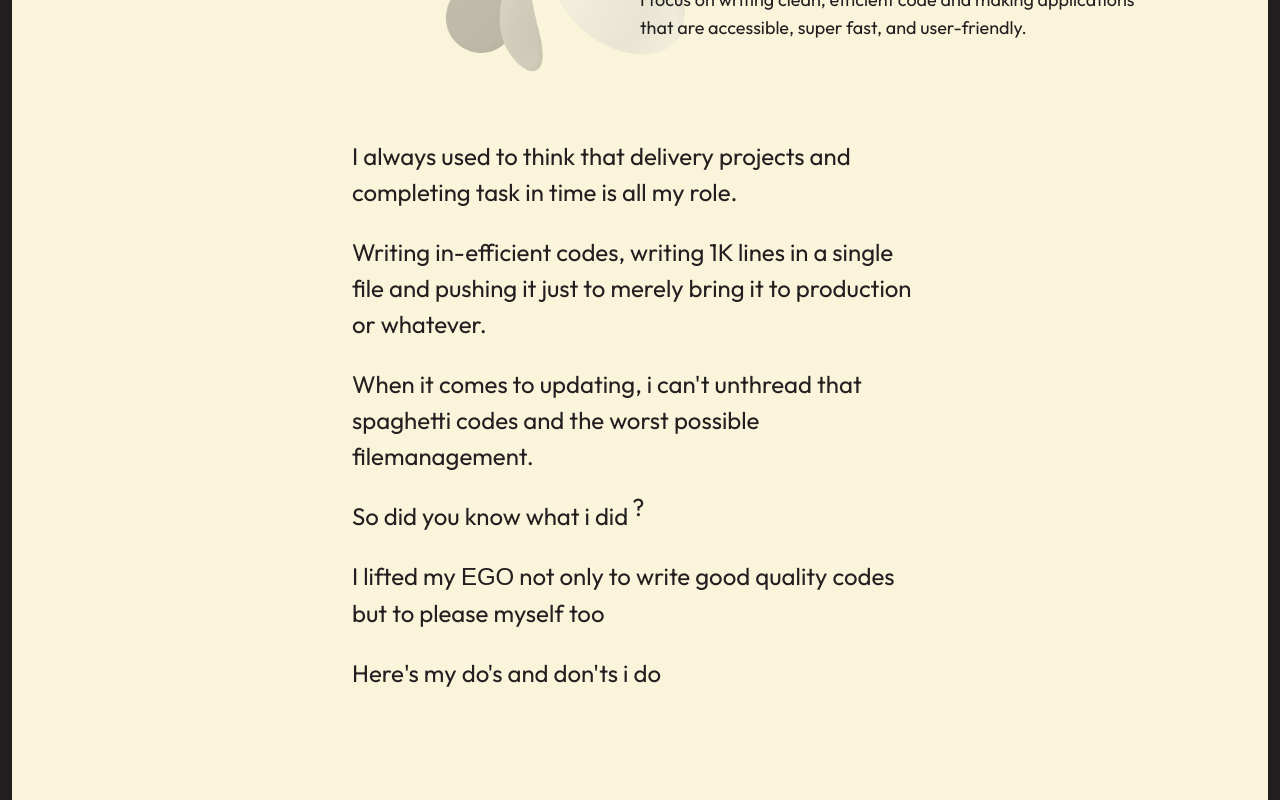
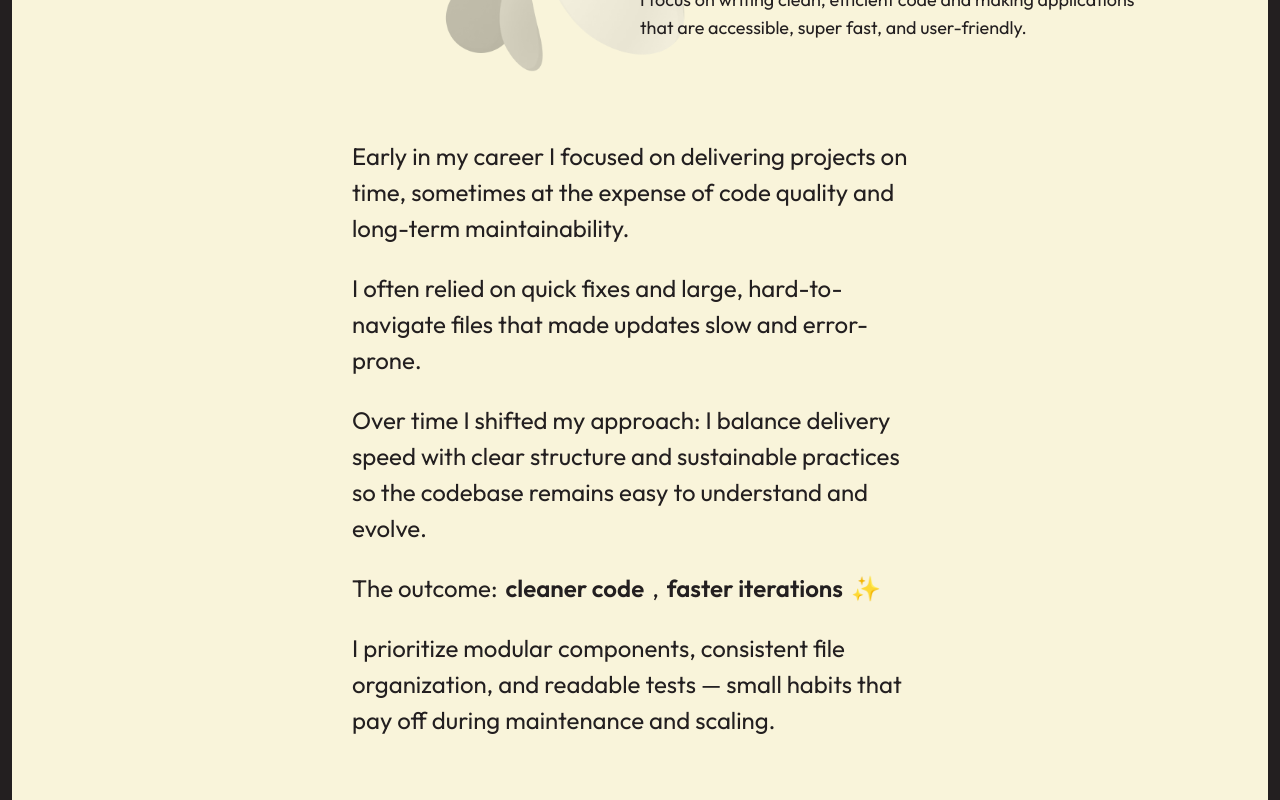
Before and after one commit to aquib399/Portfolio, a Next.js app: page / in a window 1280 px wide. Shown: the part 1220-2020 px from the top of the page. Built offline with nearby package versions, Linux system fonts and the light colour scheme; a web font is replaced by a local one.

Commit message:
feat: change text and statement

```diff
--- a/src/app/(main)/(homepage)/what-i-do.tsx
+++ b/src/app/(main)/(homepage)/what-i-do.tsx
@@ -3,25 +3,32 @@ export default function WhatIDo() {
     <section className="w-full px-3 py-8 md:py-12">
       <div className="mx-auto max-w-xl space-y-3 text-xl leading-9 md:space-y-6 md:text-2xl">
         <p>
-          I always used to think that delivery projects and completing task in
-          time is all my role.
+          Early in my career I focused on delivering projects on time, sometimes
+          at the expense of code quality and long-term maintainability.
         </p>
+
         <p>
-          Writing in-efficient codes, writing 1K lines in a single file and
-          pushing it just to merely bring it to production or whatever.
+          I often relied on quick fixes and large, hard-to-navigate files that
+          made updates slow and error-prone.
         </p>
+
         <p>
-          When it comes to updating, i can&apos;t unthread that spaghetti codes
-          and the worst possible filemanagement.
+          Over time I shifted my approach: I balance delivery speed with clear
+          structure and sustainable practices so the codebase remains easy to
+          understand and evolve.
         </p>
-        <p className="flex gap-1">
-          So did you know what i did <span className="animate-bounce">?</span>
+
+        <p className="flex items-center gap-2">
+          The outcome: <span className="font-semibold">cleaner code</span>,
+          <span className="font-semibold">faster iterations</span>
+          <span>✨</span>
         </p>
+
         <p>
-          I lifted my <span className="font-rye">EGO</span> not only to write
-          good quality codes but to please myself too
+          I prioritize modular components, consistent file organization, and
+          readable tests — small habits that pay off during maintenance and
+          scaling.
         </p>
-        <p>Here&apos;s my do&apos;s and don&apos;ts i do</p>
       </div>
     </section>
   );
--- a/src/components/cursor.tsx
+++ b/src/components/cursor.tsx
@@ -5,7 +5,7 @@ import { motion, useMotionValue, useSpring } from "framer-motion";
 import { useState, useEffect, useMemo } from "react";
 
 export default function AnimatedCursor({ size = 15, activateHover = false }) {
-  if (process.env.NODE_ENV === "development") return null;
+  // if (process.env.NODE_ENV === "development") return null;
 
   const isMobile = useMemo(
     () => typeof window !== "undefined" && window.innerWidth <= 768,
@@ -22,7 +22,7 @@ export default function AnimatedCursor({ size = 15, activateHover = false }) {
 
   const mouseX = useMotionValue(0);
   const mouseY = useMotionValue(0);
-  const config = { stiffness: 500, damping: 35, mass: 0.5 };
+  const config = { stiffness: 800, damping: 40, mass: 0.1 };
   const dotX = useSpring(mouseX, config);
   const dotY = useSpring(mouseY, config);
 
```
Also changed, not shown: public/robots.txt, 2 other files (tests, documents, lock files or other folders).
